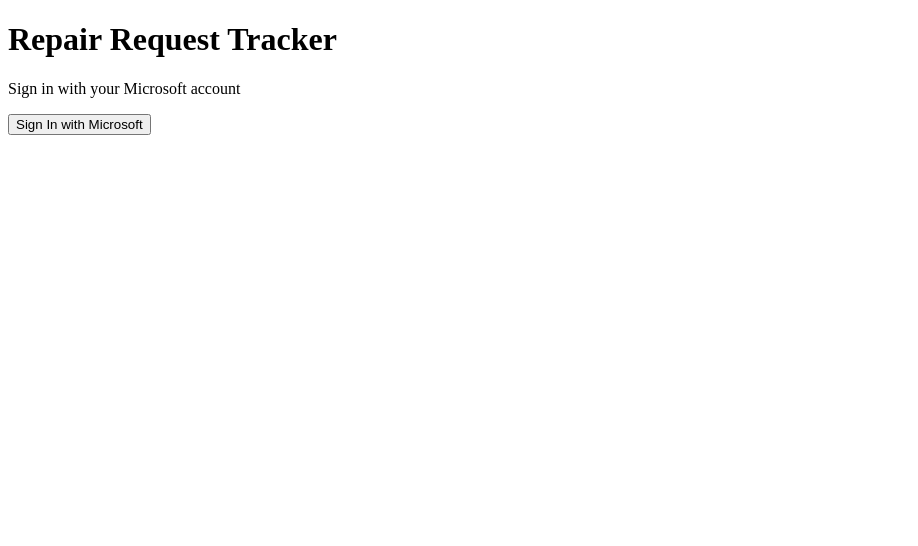
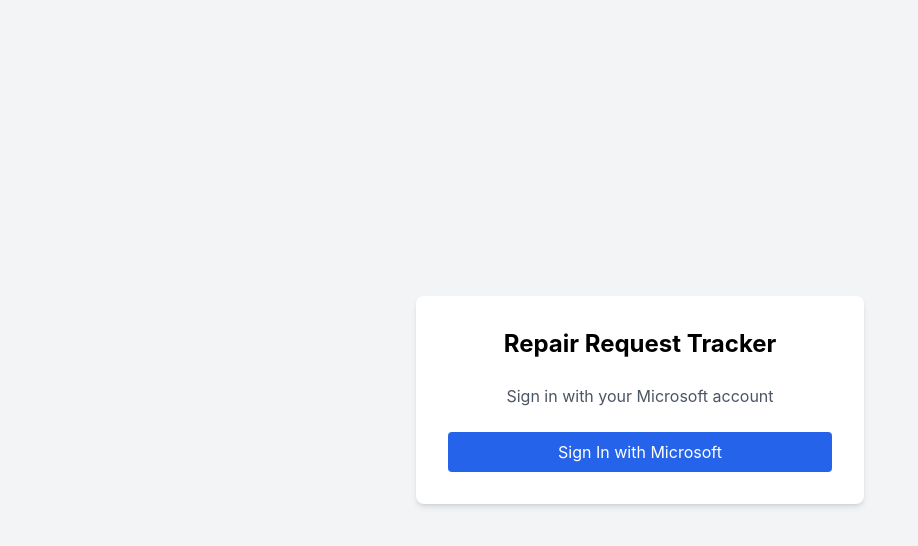
Before and after one commit to GlavaNet/repair-tracker, a React (Vite) app: page / in a window 1280 px wide. Shown: the top 546 px of the page, without its empty margins (0-918 px from the left). Built offline with nearby package versions, Linux system fonts and the light colour scheme.

Commit message:
Fix CSS imports, auto-login

```diff
--- /dev/null
+++ b/postcss.config.js
@@ -0,0 +1,7 @@
+// postcss.config.js
+export default {
+  plugins: {
+    tailwindcss: {},
+    autoprefixer: {},
+  },
+}
--- a/src/components/App.jsx
+++ b/src/components/App.jsx
@@ -16,7 +16,7 @@ import { equipment as initialEquipment } from '../data/equipment';
 
 const App = () => {
   // State
-  const [isAuthenticated, setIsAuthenticated] = useState(false);
+  const [isAuthenticated, setIsAuthenticated] = useState(false); // Start unauthenticated
   const [activeSection, setActiveSection] = useState('dashboard');
   const [requests, setRequests] = useState([]);
   const [equipment, setEquipment] = useState([]);
@@ -28,12 +28,10 @@ const App = () => {
 
   // Load data from localStorage on mount
   useEffect(() => {
-    // Check for saved auth state
+    // Check for saved auth state but DO NOT auto login
     const savedAuth = localStorage.getItem('repair_tracker_auth');
-    if (savedAuth) {
-      setIsAuthenticated(JSON.parse(savedAuth));
-      // Auto-login removed
-    }
+    // We're removing any auto-login functionality
+    // Even if saved auth exists, require manual login
 
     // Load saved requests or use mock data
     const savedRequests = localStorage.getItem('repair_tracker_requests');
@@ -50,6 +48,9 @@ const App = () => {
     } else {
       setEquipment(initialEquipment);
     }
+
+    // Clear any previous auth on page load/refresh
+    localStorage.removeItem('repair_tracker_auth');
   }, []);
 
   // Save data to localStorage when it changes
--- a/src/index.css
+++ b/src/index.css
@@ -0,0 +1,45 @@
+@tailwind base;
+@tailwind components;
+@tailwind utilities;
+
+html, body, #root {
+  height: 100%;
+  margin: 0;
+  padding: 0;
+}
+
+body {
+  font-family: -apple-system, BlinkMacSystemFont, 'Segoe UI', 'Roboto', 'Oxygen',
+    'Ubuntu', 'Cantarell', 'Fira Sans', 'Droid Sans', 'Helvetica Neue',
+    sans-serif;
+  -webkit-font-smoothing: antialiased;
+  -moz-osx-font-smoothing: grayscale;
+}
+
+/* Custom scrollbar styles */
+::-webkit-scrollbar {
+  width: 8px;
+}
+
+::-webkit-scrollbar-track {
+  background: #f1f1f1;
+}
+
+::-webkit-scrollbar-thumb {
+  background: #888;
+  border-radius: 4px;
+}
+
+::-webkit-scrollbar-thumb:hover {
+  background: #555;
+}
+
+/* Kiosk mode animations */
+@keyframes fadeIn {
+  from { opacity: 0; }
+  to { opacity: 1; }
+}
+
+.kiosk-fade-in {
+  animation: fadeIn 0.5s ease-in-out;
+}
--- a/vite.config.js
+++ b/vite.config.js
@@ -1,10 +1,9 @@
-// vite.config.js
 import { defineConfig } from 'vite'
 import react from '@vitejs/plugin-react'
 
 export default defineConfig({
   plugins: [react()],
-  base: './',
+  base: './', // This is the critical change for GitHub Pages
   esbuild: {
     loader: "jsx",
     include: /src\/.*\.jsx?$/,
@@ -17,4 +16,8 @@ export default defineConfig({
       },
     },
   },
+  css: {
+    // Add PostCSS config for Tailwind
+    postcss: './postcss.config.js'
+  }
 })
```
